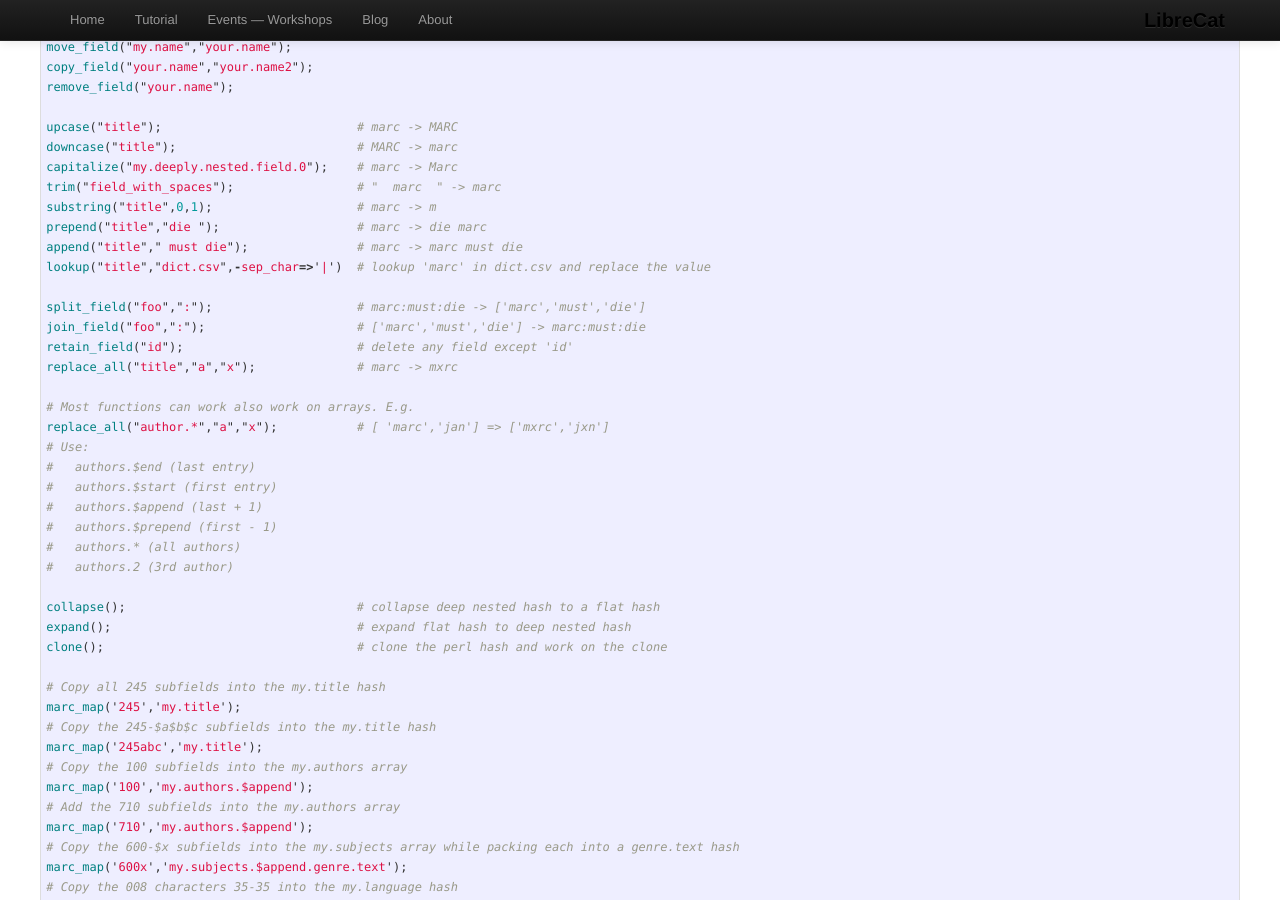
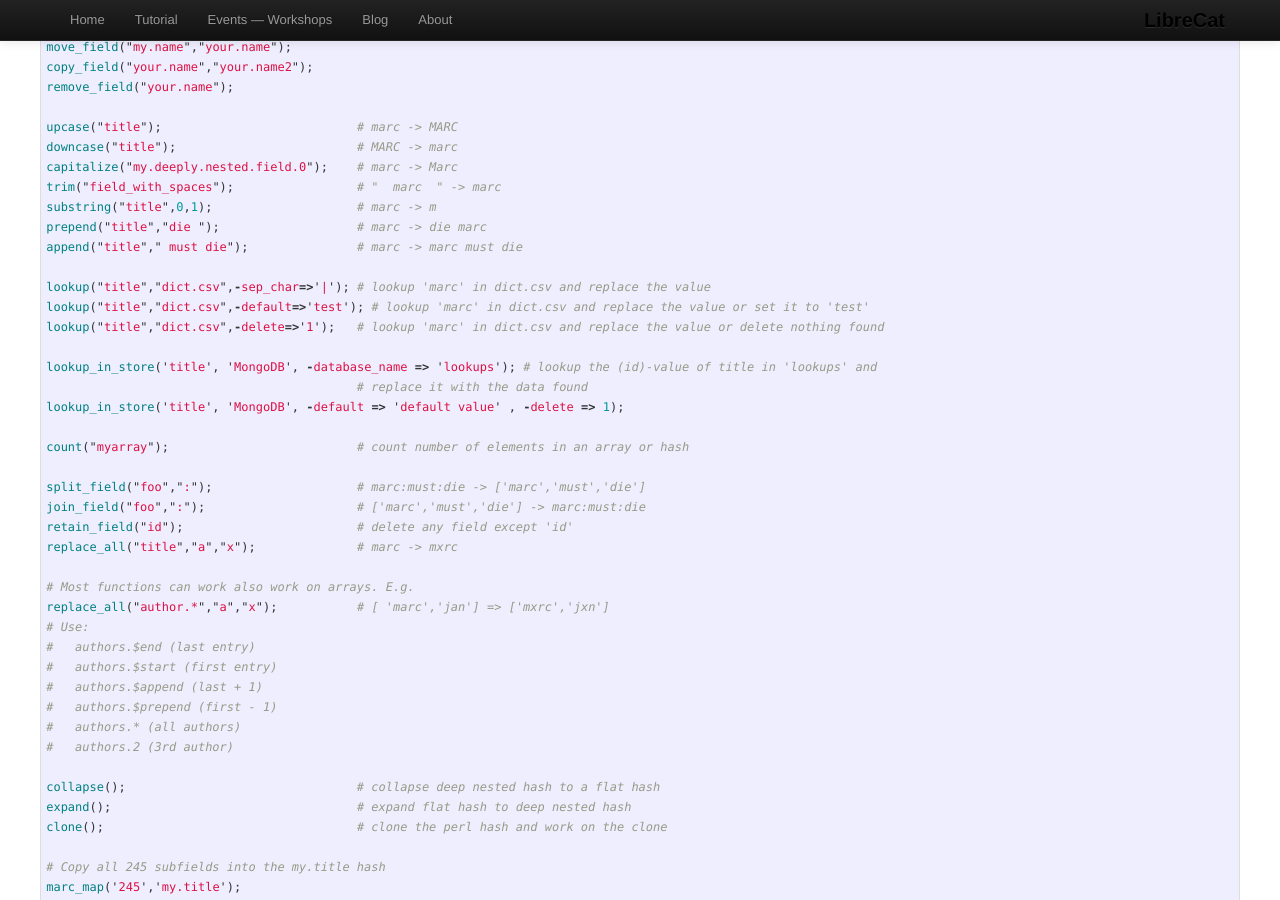
Before and after one commit to LibreCat/librecat.github.io, a Jekyll site: the page built from _posts/2013-06-21-catmandu-cheat-sheet.markdown, in a window 1280 px wide and 900 px high, scrolled down 1652 px. Built offline with Jekyll 4.4.1, drawn with Linux system fonts in a browser that asks for light colours.

Commit message:
Adding new Fix commands of version 0.5004

```diff
--- a/_posts/2013-06-21-catmandu-cheat-sheet.markdown
+++ b/_posts/2013-06-21-catmandu-cheat-sheet.markdown
@@ -103,7 +103,16 @@ trim("field_with_spaces");                 # "  marc  " -> marc
 substring("title",0,1);                    # marc -> m
 prepend("title","die ");                   # marc -> die marc
 append("title"," must die");               # marc -> marc must die
-lookup("title","dict.csv",-sep_char=>'|')  # lookup 'marc' in dict.csv and replace the value
+
+lookup("title","dict.csv",-sep_char=>'|'); # lookup 'marc' in dict.csv and replace the value
+lookup("title","dict.csv",-default=>'test'); # lookup 'marc' in dict.csv and replace the value or set it to 'test'
+lookup("title","dict.csv",-delete=>'1');   # lookup 'marc' in dict.csv and replace the value or delete nothing found
+
+lookup_in_store('title', 'MongoDB', -database_name => 'lookups'); # lookup the (id)-value of title in 'lookups' and
+                                           # replace it with the data found
+lookup_in_store('title', 'MongoDB', -default => 'default value' , -delete => 1);
+
+count("myarray");                          # count number of elements in an array or hash
 
 split_field("foo",":");                    # marc:must:die -> ['marc','must','die']
 join_field("foo",":");                     # ['marc','must','die'] -> marc:must:die
--- a/_posts/2013-07-05-catmandu-fix-cmd.markdown
+++ b/_posts/2013-07-05-catmandu-fix-cmd.markdown
@@ -76,7 +76,7 @@ while 1:
 If we run this we can see the expected result.
 
 {% highlight bash %}
-$ ./generate.pl | ./catjosn.py
+$ ./generate.pl | ./catjson.py
 {"random": 0.530965947974309, "title": "test"}
 {"random": 0.371021223752646, "title": "test"}
 {"random": 0.0907161737840951, "title": "test"}
```
